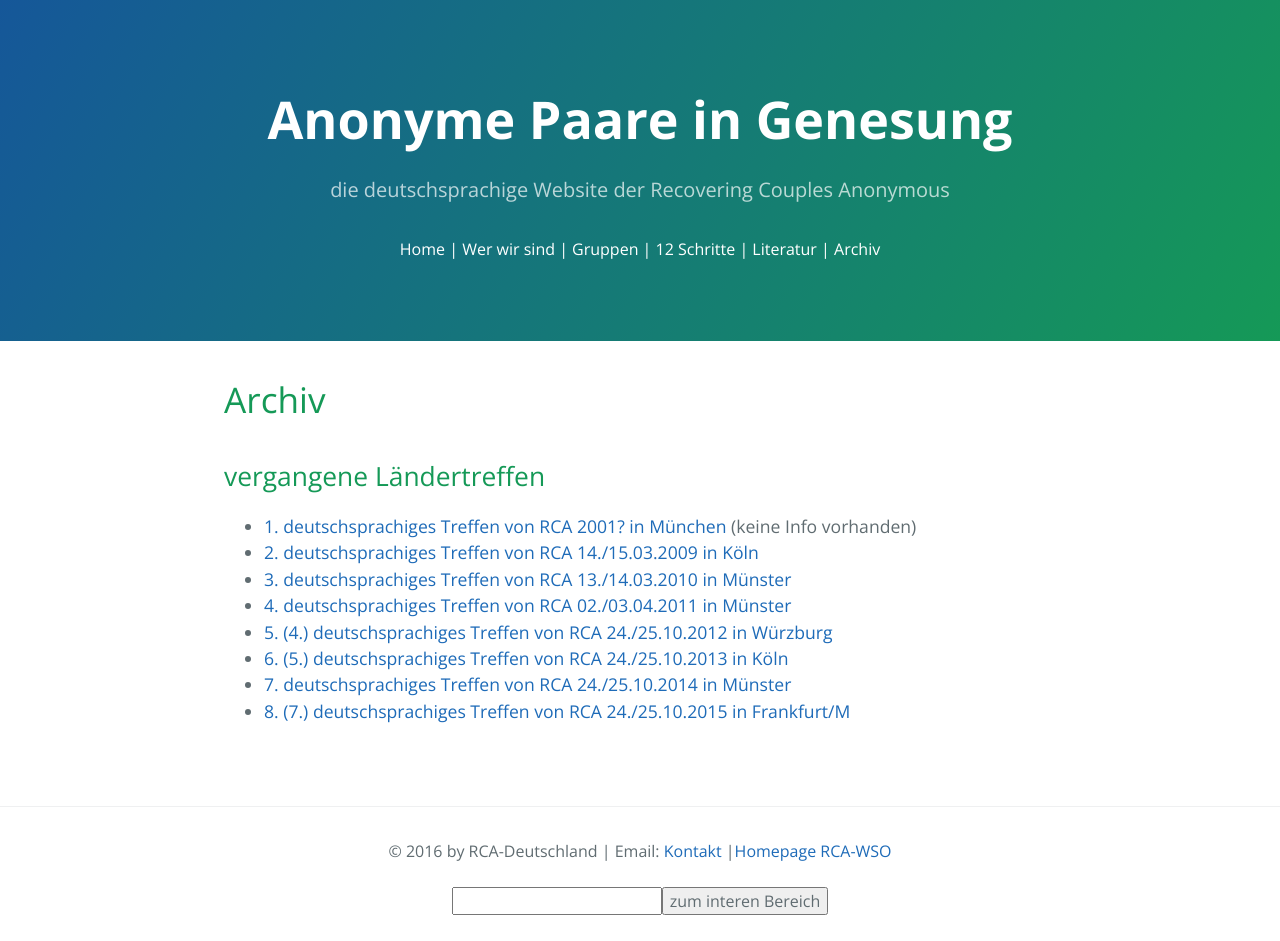
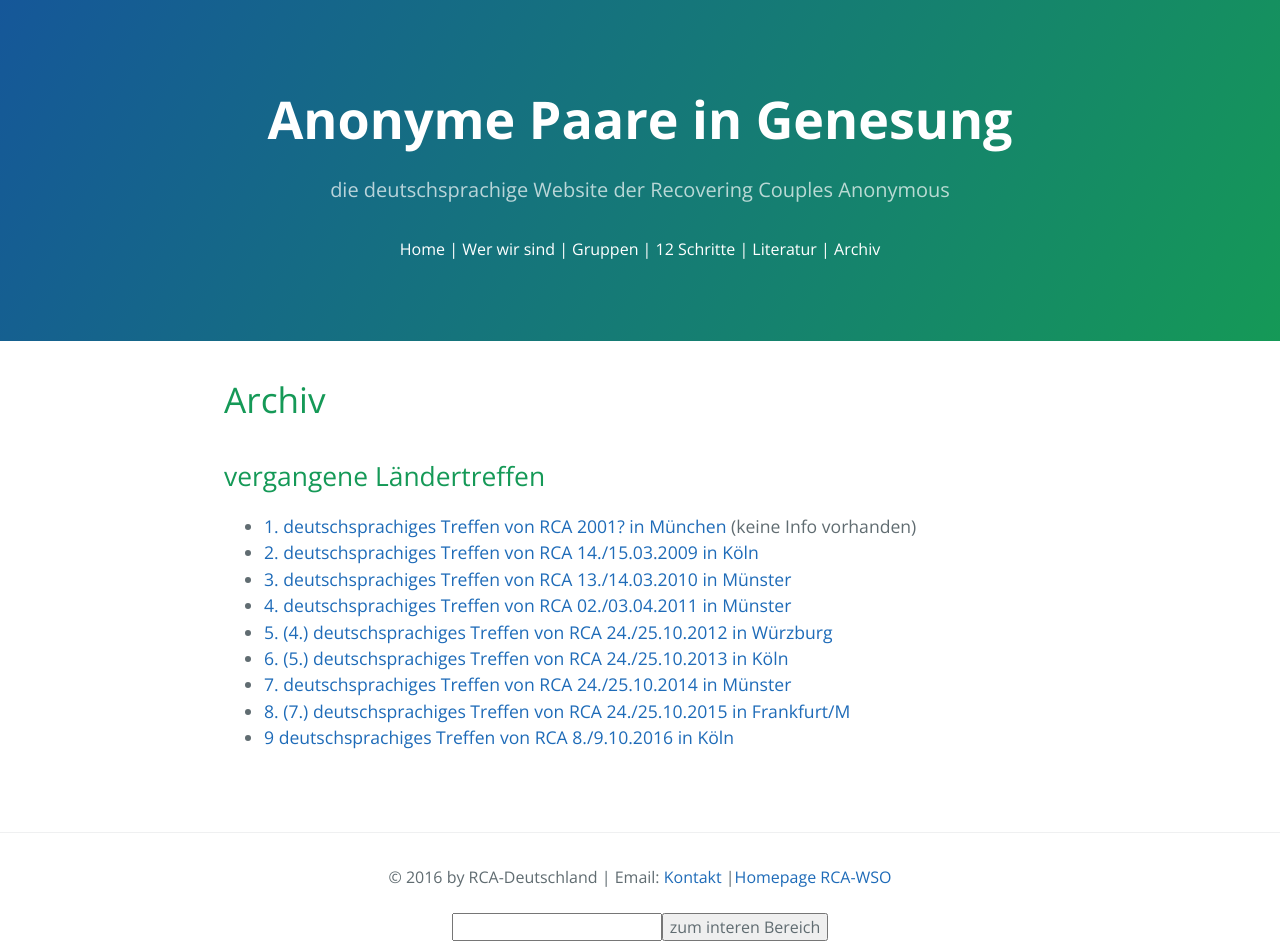
Before and after one commit to rcadeutschland/rcadeutschland.github.io, a Jekyll site: the page built from Archiv.md, in a window 1280 px wide. Built offline with Jekyll 4.4.1, drawn with Linux system fonts in a browser that asks for light colours; nearby versions of some CDN libraries; before the commit the page ends 915 px from its top, so only the background shows below that.

Commit message:
Update Archiv.md

```diff
--- a/Archiv.md
+++ b/Archiv.md
@@ -14,3 +14,4 @@
 - [6. (5.) deutschsprachiges Treffen von RCA 24./25.10.2013 in Köln](http://www.recovering-couples.de/files/RCATreffen2013.pdf)
 - [7. deutschsprachiges Treffen von RCA 24./25.10.2014 in Münster](http://www.recovering-couples.de/files/RCATreffen2014.pdf)
 - [8. (7.) deutschsprachiges Treffen von RCA 24./25.10.2015 in Frankfurt/M](http://www.recovering-couples.de/files/rca_flyer_2015.pdf)
+- [9 deutschsprachiges Treffen von RCA 8./9.10.2016 in Köln](http://www.recovering-couples.de/files/RCATreffen2016.pdf)
```
